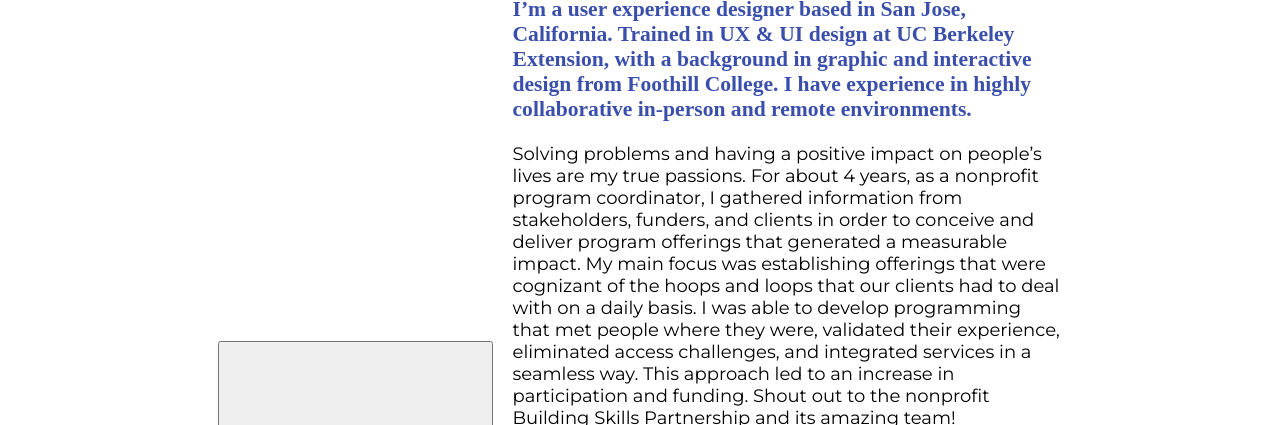
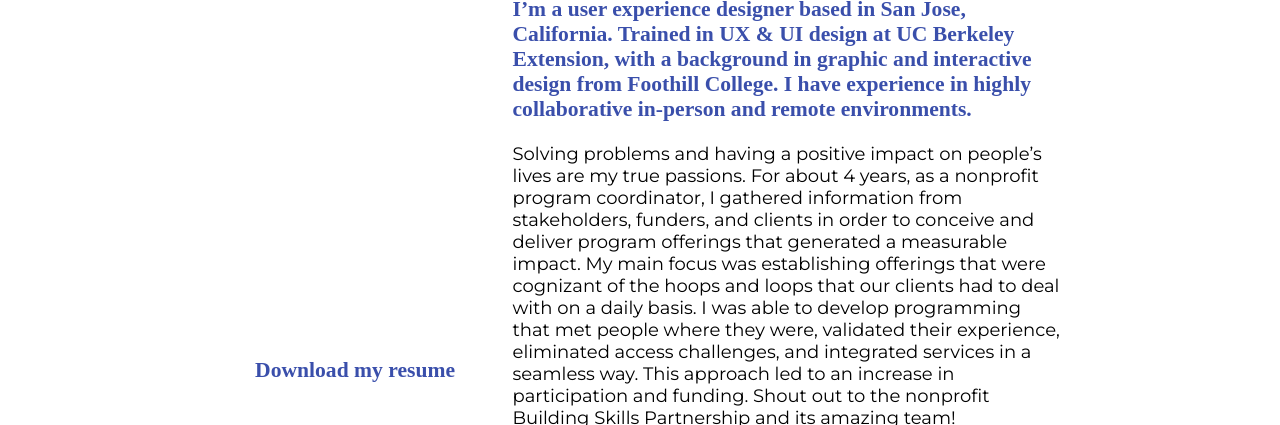
Before and after one commit to adrianamgarzonp4/UX_UI_HM_17, a plain HTML site: page index.html in a window 1280 px wide. Shown: the part 375-800 px from the top of the page. Drawn offline with Linux system fonts and the light colour scheme; a web font is replaced by a local one.

Commit message:
Style button link
Override defaut style to match site style

```diff
--- a/css/styles.css
+++ b/css/styles.css
@@ -160,6 +160,27 @@ footer {
     flex-direction: row;
 }
 
+/*BUTTON*/
+.inner-button-div {
+    width: 100%;
+    height: 60px;
+    display: flex;
+    justify-content: center;
+    align-items: center;
+}
+
+.my-button-link {
+    background-color: transparent;
+    font: bolder 1.2rem 'Scope One', serif;
+    color: var(--blue, #3a4fab);
+    padding: 0px;
+    border: none;
+    cursor: pointer;
+}
+
+.my-button-link .link-hover:hover {
+    background-color: var(--yellow, #f1e72f);
+}
 
 
 /*GRIDS*/
@@ -282,6 +303,7 @@ footer {
 .mg-2 { /*button*/
     grid-column: 1 / 2;
     grid-row: 2 / 3;
+    align-self: start;
 }
 .mg-3 { /*about*/
     grid-column: 2 / 3;
--- a/index.html
+++ b/index.html
@@ -59,10 +59,14 @@
     </header>
 
     <main class="main-grid">
-      <section class="profile-photo mg-1">
+      <section class="mg-1">
         <img src="" alt="Photo of Adriana smiling">
       </section>
-      <button class="mg-2"><div class="link-hover">Download my resume</div></button>
+      <button class="my-button-link mg-2">
+          <div class="inner-button-div">
+            <div class="link-hover">Download&nbsp;my&nbsp;resume</div>
+          </div>
+      </button>
       <section class="mg-3">
         <p class="text-highlight">I’m a user experience designer based in San Jose, California. Trained in UX & UI design at UC Berkeley Extension, with a background in graphic and interactive design from Foothill College. I have experience in highly collaborative in-person and remote environments.</p>
         <p>Solving problems and having a positive impact on people’s lives are my true passions. For about 4 years, as a nonprofit program coordinator, I gathered information from stakeholders, funders, and clients in order to conceive and deliver program offerings that generated a measurable impact. My main focus was establishing offerings that were cognizant of the hoops and loops that our clients had to deal with on a daily basis. I was able to develop programming that met people where they were, validated their experience, eliminated access challenges, and integrated services in a seamless way. This approach led to an increase in participation and funding. Shout out to the nonprofit Building Skills Partnership and its amazing team!</p>
```
